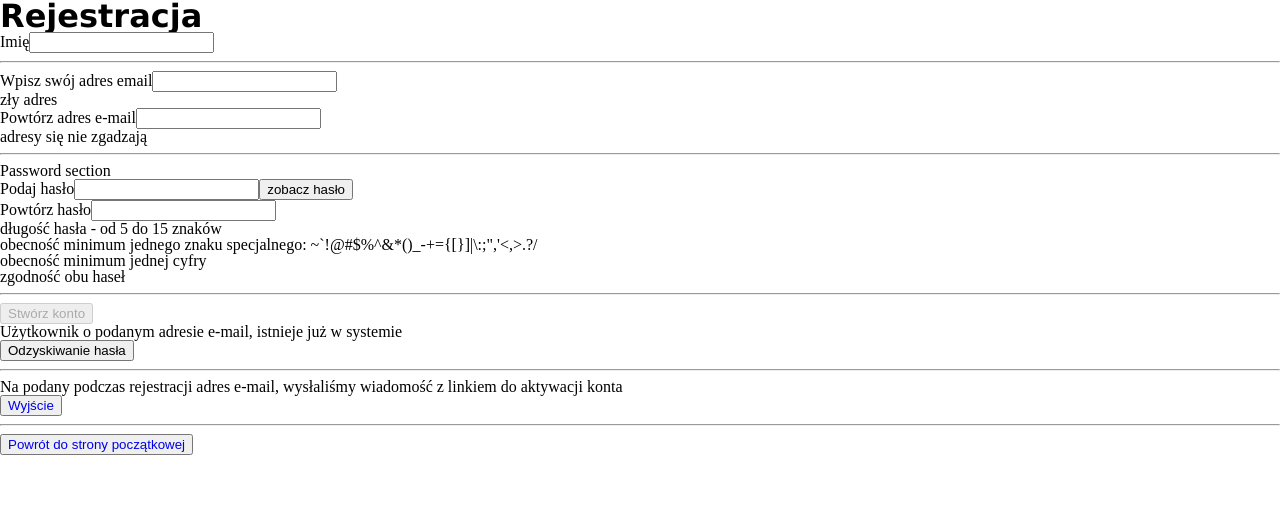
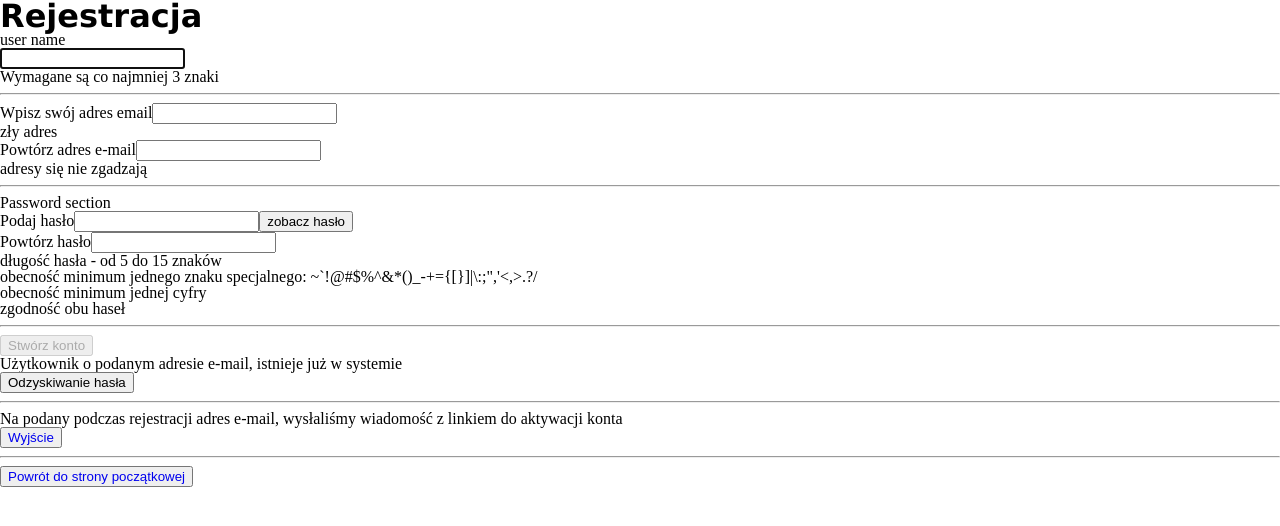
Before and after one commit to msgarski/repeater_app_react, a React (Create React App) app: page /signup in a window 1280 px wide. Shown: the top 526 px of the page. Built offline with nearby package versions, Linux system fonts and the light colour scheme.

Commit message:
userName registration field validation finished

```diff
--- a/src/components/authentication/SignIn.js
+++ b/src/components/authentication/SignIn.js
@@ -8,7 +8,6 @@ import InfoModal from "../modals/InfoModal";
 
 const SignIn = () => {
   const navigate = useNavigate();
-
   const {
     token,
     userId,
--- a/src/components/authentication/SignUp.js
+++ b/src/components/authentication/SignUp.js
@@ -1,6 +1,9 @@
 import { useState, useEffect, useRef } from "react";
 import { Link, useNavigate } from "react-router-dom";
-import InputField from "../forms/InputField";
+import useAuthentication from "../../hooks/useAuthentication";
+import axios from "axios";
+import { API_URL } from "../../general/constants";
+import UserNameField from "../forms/UserNameField";
 import InfoModal from "../modals/InfoModal";
 import EmailDouble from "../forms/EmailDouble";
 import PasswordDouble from "../forms/PasswordDouble";
@@ -14,50 +17,105 @@ import {
 //************************************************************************ */
 const SignUp = () => {
   const navigate = useNavigate();
+
   const submitButtonRef = useRef();
-  const passRef = useRef();
-  const emailRef = useRef();
+  const passRef = useRef("");
+  const emailRef = useRef("");
+  const nameRef = useRef("");
 
   const [passIsValid, setPassIsValid] = useState(false);
   const [emailIsValid, setEmailIsValid] = useState(false);
-  const [newName, setNewName] = useState("");
+  const [nameIsValid, setNameIsValid] = useState(false);
   const [isSubmitted, setIsSubmitted] = useState(false);
 
+  const { userId, setUserIdContext } = useAuthentication();
+
+  const userDataRegistrationPack = {
+    name: nameRef.current.value,
+    email: emailRef.current.value,
+    password: passRef.current.value,
+    password_confirmation: passRef.current.value,
+  };
+
+  let initialyRendered = useRef(false);
+
   //********************************************************************* */
-
-  const handleInputField = (event) => {
-    setNewName(event.target.value);
-  };
 
   //*************************************************************************** */
   // Http request 2 methods
   //*************************************************************************** */
+  const registerNewUser = async () => {
+    try {
+      const response = await axios.post(
+        API_URL + "/signup/create",
+        userDataRegistrationPack
+      );
+      console.log(response.data);
+      console.log("cała odpowiedź ", response.data);
+      setUserIdContext(response.data.userId);
+      setIsSubmitted(true);
+    } catch (error) {
+      console.log("err, coś poszło nie tak...", error);
+      if (error.response.status) {
+        // setErrorCode(error.response.status);
+      }
+    }
+  };
+
+  // const fillOptionsTable = () => {
+  //   /*
+  //    *   Method for filling table of user main options
+  //    *   with default values
+  //    */
+
+  //   // Object with data for filling options table in db:
+  //   const pack2 = {
+  //     learningBatch: this.$store.getters["option/getLearningBatchLimit"],
+  //     learningLim: this.$store.getters["option/getLearningDayLimit"],
+  //     repeatLim: this.$store.getters["option/getRepeatDayLimit"],
+  //     overlearn: this.$store.getters["option/getOverlearning"],
+  //     userId: this.userId,
+  //   };
+
+  //   // Http request to fill user options table in db:
+  //   http
+  //     .post("/options/insertOptions", pack2)
+  //     .then((response) => {
+  //       console.log("odpowiedź serwera na żądanie nr 2: ", response);
+  //     })
+  //     .catch((error) => {
+  //       this.errorMessage = error.message;
+  //       console.error("coś poszło nie tak...", error);
+  //     });
+  // };
 
   //*************************************************************************** */
   // Form submition section
   //*************************************************************************** */
   useEffect(() => {
-    if (passIsValid && emailIsValid) {
-      submitButtonRef.current.disabled = false;
+    if (initialyRendered.current) {
+      if (passIsValid && emailIsValid && nameIsValid) {
+        submitButtonRef.current.disabled = false;
+      }
+      if (!passIsValid || !emailIsValid || !nameIsValid) {
+        submitButtonRef.current.disabled = true;
+      }
+    } else {
+      initialyRendered.current = true;
+      nameRef.current.focus();
     }
-    if (!passIsValid || !emailIsValid) {
-      submitButtonRef.current.disabled = true;
-    }
-  }, [passIsValid, emailIsValid]);
+  }, [passIsValid, emailIsValid, nameIsValid]);
 
   const handleSubmitSignUpForm = (event) => {
     console.log("tworzenie konta...");
     event.preventDefault();
+    registerNewUser();
+  };
 
-    // todo construct request data pack
-    let password = passRef.current.value;
-    console.log("passwword", password);
-
-    // todo http request
-    // todo czyszczenie danych formularza w requescie
-    setIsSubmitted(true);
+  useEffect(() => {
     // todo next http request - fill user option data
-  };
+    // fillOptionsTable();
+  }, [userId]);
 
   //************************************************************************** */
   // JSX code section
@@ -68,15 +126,11 @@ const SignUp = () => {
 
       <div>
         <form onSubmit={handleSubmitSignUpForm}>
-          <InputField
-            title="Imię"
-            type="text"
-            name="name"
-            id="name"
-            value={newName}
-            onChange={handleInputField}
+          <UserNameField
+            setNameIsValid={setNameIsValid}
+            submition={isSubmitted}
+            ref={nameRef}
           />
-
           <hr />
           <EmailDouble
             setEmailIsValid={setEmailIsValid}
@@ -95,8 +149,8 @@ const SignUp = () => {
             Stwórz konto
           </button>
         </form>
+
         {/* todo dać sekcję modali na zewnątrz */}
-        {/* if="userId=='exists'" */}
         <InfoModal
           message={userAlreadyExistsMessage}
           action={() => {
--- a/src/components/forms/EmailDouble.js
+++ b/src/components/forms/EmailDouble.js
@@ -71,7 +71,7 @@ const EmailDouble = forwardRef(({ setEmailIsValid, submition }, emailRef) => {
           type="text"
           name="email"
           id="email"
-          value={newEmailsState.email}
+          value={newEmailsState.email || ""}
           onChange={handleInputFieldToHookObject}
           ref={emailRef}
         />
--- a/src/components/forms/InputField.js
+++ b/src/components/forms/InputField.js
@@ -10,6 +10,7 @@ const InputField = forwardRef(
       value = "",
       name = "",
       onChange,
+      actionOnBlur,
     },
     myRef
   ) => {
--- /dev/null
+++ b/src/components/forms/NameMessage.js
@@ -0,0 +1,18 @@
+const NameMessage = ({ exists, properLength }) => {
+  const key = `${exists}-${properLength}`;
+  return (
+    <>
+      <div>
+        {
+          {
+            "false-false": <p>Pole wymagane</p>,
+            "true-false": <p>Wymagane są co najmniej 3 znaki</p>,
+            "true-true": <p>OK</p>,
+          }[key]
+        }
+      </div>
+    </>
+  );
+};
+
+export default NameMessage;
--- /dev/null
+++ b/src/components/forms/UserNameField.js
@@ -0,0 +1,110 @@
+import { useState, useEffect, forwardRef } from "react";
+import NameMessage from "./NameMessage";
+import {
+  INITIAL_USER_NAME_VALIDATION_STATE,
+  MINIMUM_USER_NAME_LENGTH,
+} from "../../general/constants";
+import {
+  isStringExists,
+  checkProperStringLength,
+} from "../../general/validators";
+
+//************************************************************************ */
+// Function component
+//************************************************************************ */
+const UserNameField = forwardRef(({ setNameIsValid, submition }, nameRef) => {
+  const [nameValidationState, setNameValidationState] = useState(
+    INITIAL_USER_NAME_VALIDATION_STATE
+  );
+
+  const [userName, setUserName] = useState("");
+
+  useEffect(() => {
+    setUserName("");
+  }, [submition]);
+
+  useEffect(() => {
+    if (checkProperStringLength(userName, MINIMUM_USER_NAME_LENGTH)) {
+      setNameValidationState({
+        nonOmitted: true,
+        properLength: true,
+      });
+      setNameIsValid(true);
+    }
+    if (!checkProperStringLength(userName, MINIMUM_USER_NAME_LENGTH)) {
+      setNameValidationState({
+        nonOmitted: true,
+        properLength: false,
+      });
+      setNameIsValid(false);
+    }
+  }, [userName, setNameIsValid]);
+
+  const handleInputField = (event) => {
+    setUserName(event.target.value);
+  };
+  //**************************************************************************** */
+  // Validation Rules Section
+  //****************************************************************************** */
+
+  const validateNameField = (moveDirection) => {
+    switch (moveDirection) {
+      case "out":
+        console.log(
+          "zejscie z pola name...",
+          isStringExists(userName),
+          checkProperStringLength(userName, MINIMUM_USER_NAME_LENGTH)
+        );
+        setNameValidationState({
+          ...nameValidationState,
+          nonOmitted: isStringExists(userName),
+          properLength: checkProperStringLength(
+            userName,
+            MINIMUM_USER_NAME_LENGTH
+          ),
+        });
+        break;
+      case "in":
+        console.log("wejscie na  pole name...");
+        setNameValidationState({
+          ...nameValidationState,
+          nonOmitted: true,
+          properLength: checkProperStringLength(
+            userName,
+            MINIMUM_USER_NAME_LENGTH
+          ),
+        });
+        break;
+      default:
+        setNameValidationState(INITIAL_USER_NAME_VALIDATION_STATE);
+    }
+  };
+  //**************************************************************************** */
+  // JSX code section
+  //**************************************************************************** */
+  return (
+    <>
+      <div>user name</div>
+      <input
+        type="text"
+        name="name"
+        id="name"
+        onChange={handleInputField}
+        onBlur={() => {
+          validateNameField("out");
+        }}
+        onFocus={() => {
+          validateNameField("in");
+        }}
+        value={userName || ""}
+        ref={nameRef}
+      />
+      <NameMessage
+        exists={nameValidationState.nonOmitted}
+        properLength={nameValidationState.properLength}
+      />
+    </>
+  );
+});
+
+export default UserNameField;
--- a/src/general/constants.js
+++ b/src/general/constants.js
@@ -36,6 +36,18 @@ export const INITIAL_PAIR_EMAIL_STATE = {
   email_confirmation: "",
 };
 
+export const INITIAL_USER_NAME_STATE = {
+  valid: false,
+  omitted: false,
+};
+
+export const INITIAL_USER_NAME_VALIDATION_STATE = {
+  nonOmitted: true,
+  properLength: false,
+};
+
+export const MINIMUM_USER_NAME_LENGTH = 3;
+
 export const PASSWORD_MIN_MAX_LENGTH = [5, 15];
 // export const ASCII_REGEX = /^[\x00-\x7F]*$/;
 
--- a/src/general/validators.js
+++ b/src/general/validators.js
@@ -10,8 +10,12 @@ export function checkPasswordLength(str) {
     str.length <= PASSWORD_MIN_MAX_LENGTH[1]
   );
 }
+
+export function checkProperStringLength(str, min) {
+  return str.length >= min;
+}
 export function isStringExists(str) {
-  return str.length;
+  return !!str.length;
 }
 export function checkStringForSpecialChar(str) {
   return SPECIAL_CHAR_REGEX.test(str);
@@ -31,10 +35,7 @@ export function passwordValidation(password) {
 export const hasEmailProperStructure = (email = "none") => {
   return EMAIL_VALIDATION_REGEX.test(email);
 };
-//todo check if we can delete it:
-export const validateEmail = (email) => {
-  return String(email).match(EMAIL_VALIDATION_REGEX);
-};
+
 // todo czy to potrzebne???
 export function emailValidation(emailAddress) {
   return true;
```
